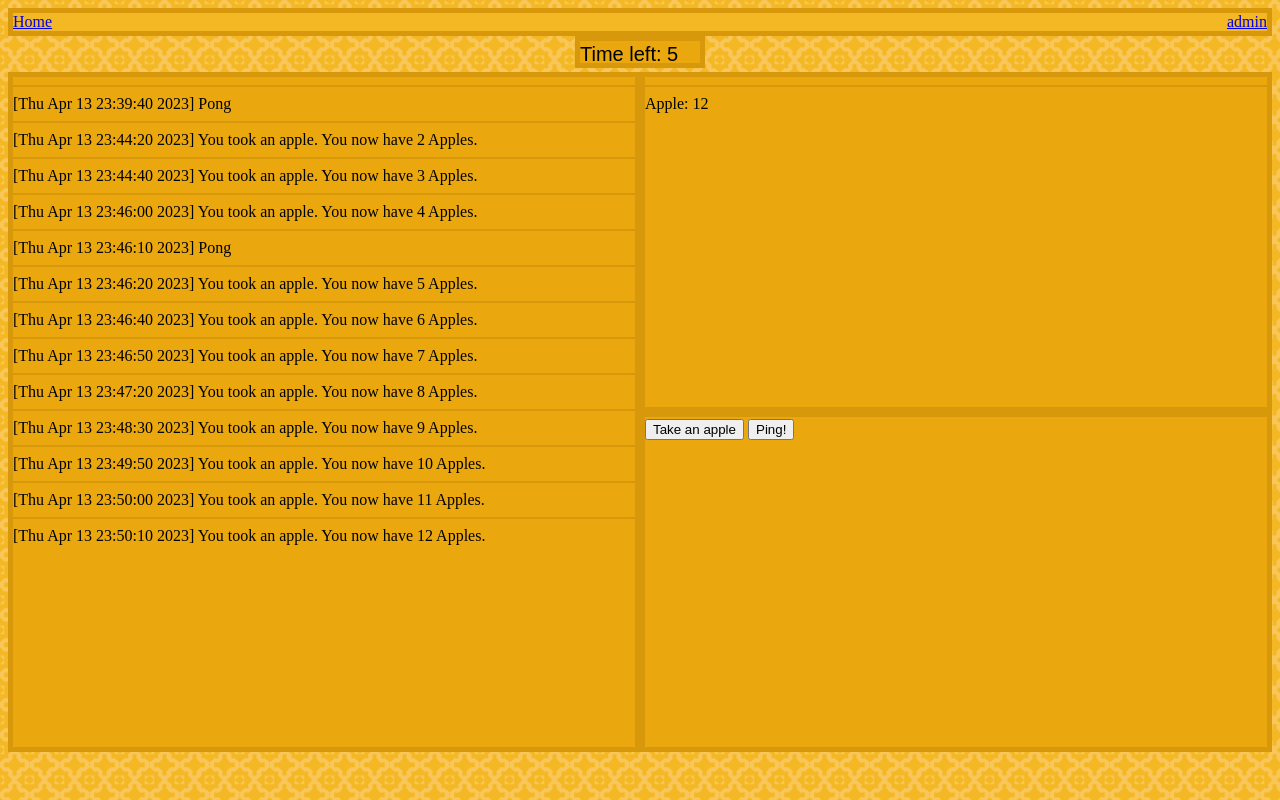
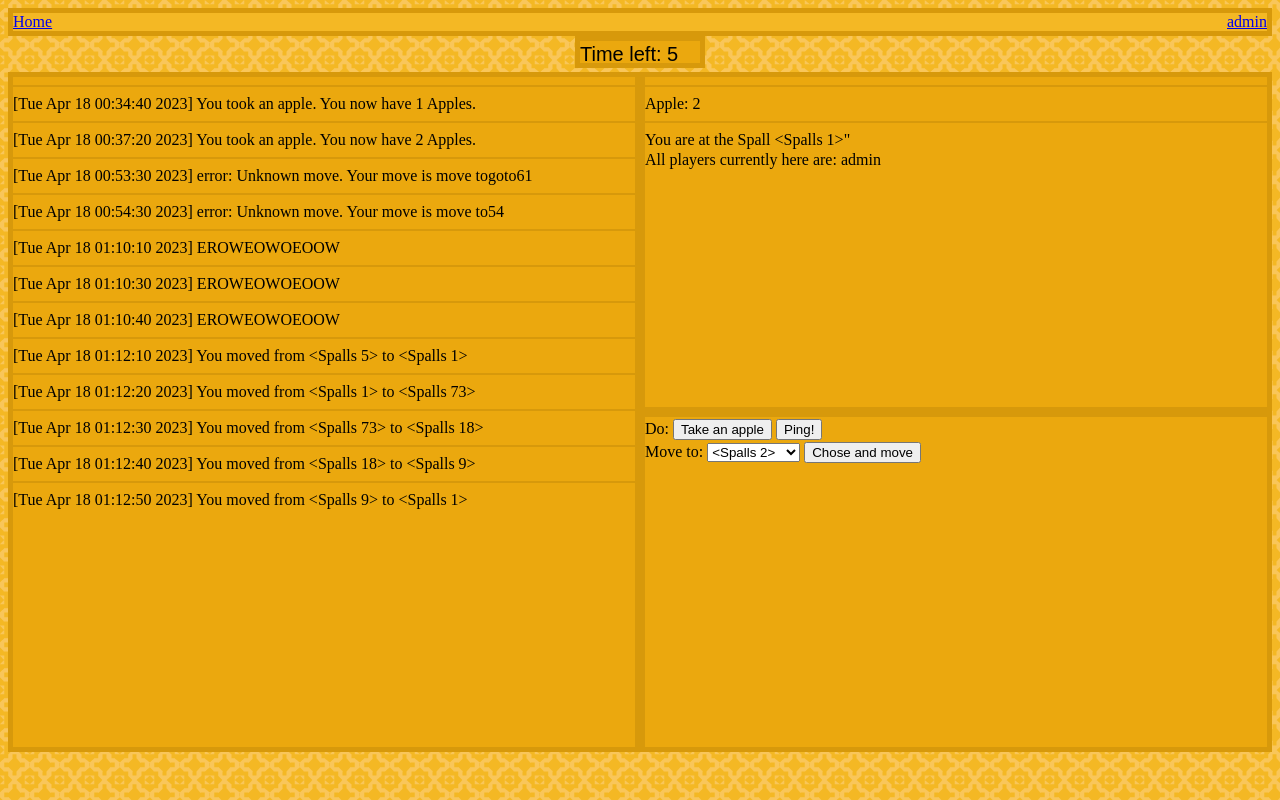
Before and after one commit to Solus-Deus/Conquester, a Flask app: page /game in a window 1280 px wide. Run offline with Flask 3, Linux system fonts and the light colour scheme; a user stored in the database is signed in; data comes from the database, SQL or seed files in the repository.

Commit message:
OWO AWESOME WOWK MISTEW SOLUS

```diff
--- a/app.py
+++ b/app.py
@@ -1,3 +1,4 @@
+import random
 from math import floor
 
 from flask import Flask, redirect, url_for, render_template, request, session, flash
@@ -6,20 +7,42 @@
 from datetime import timedelta
 import threading
 import time
-import os
 
 minute_length = 10
 
 app = Flask(__name__)
 app.secret_key = "genius"
-basedir = os.path.abspath(os.path.dirname(__file__))
 app.config['SQLALCHEMY_DATABASE_URI'] = 'sqlite:///database.sqlite3'
 print(app.config['SQLALCHEMY_DATABASE_URI'])
 app.config['SQLALCHEMY_TRACK_MODIFICATIONS'] = False
 app.permanent_session_lifetime = timedelta(hours=1)
 
+db = SQLAlchemy(app)
 
-db = SQLAlchemy(app)
+bridges = db.Table('bridges',
+                   db.Column('primary', db.Integer, db.ForeignKey('spalls.id')),
+                   db.Column('secondary', db.Integer, db.ForeignKey('spalls.id')))
+
+guestings = db.Table('guestings',
+                     db.Column('spalls', db.Integer, db.ForeignKey('spalls.id')),
+                     db.Column('users', db.Integer, db.ForeignKey('users.id')))
+
+
+class Spalls(db.Model):
+    id = db.Column("id", db.Integer, primary_key=True)
+    name = db.Column(db.String(40))
+    ingredients = db.relationship("Ingredients", backref="spalls")
+    bridges = db.relationship("Spalls", secondary=bridges, primaryjoin=(bridges.c.primary == id), secondaryjoin=(bridges.c.secondary == id), backref='spallings')
+    guests = db.relationship("Users", secondary=guestings, backref="position")
+
+    def __init__(self, name=None):
+        if name is None:
+            self.name = f'{self.id}'
+        else:
+            self.name = name
+
+    def distance(self, other):
+        pass
 
 
 class Users(db.Model):
@@ -52,18 +75,14 @@
     def __repr__(self):
         return f'<Item {self.item}>'
 
-#class Spalls(db.Model):
-#    _id = db.Column("id", db.Integer, primary_key=True)
-#    name = db.Column(db.String(20))
-#    ingredients = db.Column(db.String(100))
-#
-#    def __init__(self, name, password, email):
-#        self.name = name
-#        self.email = email
-#        self.password = password
-#        self.move = ""
-#        self.inventory = '{}'
-#        self.logs = '[]'
+
+class Ingredients(db.Model):
+    id = db.Column(db.Integer, primary_key=True)
+    object = db.Column(db.String(120), nullable=False)
+    spall_id = db.Column(db.Integer, db.ForeignKey('spalls.id'), nullable=False)
+
+    def __repr__(self):
+        return f'<Item {self.item}>'
 
 
 def perform_task():
@@ -72,8 +91,10 @@
         movers = Users.query.filter_by().all()
         for mover in movers:
             move = mover.move
+            print(move)
             if move != "":
                 inventory = mover.inventory
+                newlog="EROWEOWOEOOW"
                 if move == "ping":
                     newlog = "Pong"
                 elif move == "apple":
@@ -82,14 +103,24 @@
                         if i.item == "Apple":
                             found_inv = i
                             break
-                    if found_inv==None:
-                        found_inv=Inventory(item="Apple",amount=0,users=mover)
+                    if found_inv is None:
+                        found_inv = Inventory(item="Apple", amount=0, users=mover)
                         db.session.add(found_inv)
-                        db.session.commit()
                     found_inv.amount += 1
 
                     newlog = "You took an apple. You now have " + str(found_inv.amount) + " Apples."
+                elif move[:18] == "move to spall no. ":
+                    print("moe:move to spall")
+                    place = move[18:]
+                    newwhere = Spalls.query.filter_by(id=place).first()
+                    now = mover.position[0]
+                    now.guests.remove(mover)
+                    newwhere.guests.append(mover)
+                    newlog = f"You moved from {now} to {newwhere}"
                 else:
+                    print(move)
+                    print(move[:18])
+                    print(move[18:])
                     newlog = "error: Unknown move. Your move is " + move
                 newlog = "[" + time.ctime() + "] " + newlog
 
@@ -103,11 +134,32 @@
 
 
 def schedule_task():
-    while floor(time.time()) % minute_length != 0:
-        pass
     while True:
+        while floor(time.time()) % minute_length != 0:
+            pass
         perform_task()
-        time.sleep(minute_length)
+        time.sleep(minute_length-1)
+
+
+@app.route("/g", methods=['GET', 'POST'])
+def output():
+    print("gaytesting")
+    gay = Spalls.query.filter_by(id=1).first()
+    print(gay.bridges)
+    bi = Spalls.query.filter_by(id=2).first()
+    gay.bridges.append(bi)
+    print(gay.bridges)
+    Spalls.query.filter_by(id=gay.id).delete()
+    db.session.add(gay)
+    print(gay.bridges)
+    db.session.commit()
+    print(gay.bridges)
+    regay = Spalls.query.filter_by(id=1).first()
+    print(regay.bridges)
+    spa = Spalls.query.filter_by().all()
+    for i in spa:
+        print(i.bridges)
+    return redirect(url_for("homepage"))
 
 
 @app.route("/", methods=['GET', 'POST'])
@@ -176,6 +228,10 @@
                     usr = Users(login, password)
                     db.session.add(usr)
                     db.session.commit()
+                    spalls = Spalls.query.filter_by().all()
+                    randomspall = random.choice(spalls)
+                    randomspall.guests.append(usr)
+                    db.session.commit()
                     flash("Account created! Proceed to login!", "info")
                     return redirect(url_for("homepage"))
 
@@ -190,7 +246,7 @@
     if "login" in session:
         if session["login"] == "admin":
             user_list = Users.query.filter_by().all()
-            return render_template('admin.html', listt=user_list, lenn=len(user_list))
+            return render_template('admin.html', listt=user_list, lenn=len(user_list), spalls=Spalls.query.filter_by().all(), spalen=len(Spalls.query.filter_by().all()))
         else:
             return redirect(url_for("homepage"))
     else:
@@ -202,19 +258,20 @@
     email = None
     if "login" in session:
         userr = session["login"]
+        found_user = Users.query.filter_by(name=userr).first()
         if request.method == 'POST':
             if request.form.get("logout") == "logout":
                 return redirect(url_for("logout"))
             elif request.form.get("save") == "Save":
                 email = request.form["email"]
                 session["email"] = email
-                found_user = Users.query.filter_by(name=userr).first()
                 found_user.email = email
                 db.session.commit()
         else:
             if "email" in session:
                 email = session["email"]
-        return render_template('user.html', login=userr, email=email)
+        db.session.commit()
+        return render_template('user.html', login=userr, email=email, pos=found_user.position)
     else:
         return redirect(url_for("login"))
 
@@ -228,6 +285,10 @@
                 move = "ping"
             elif request.form.get("apple") == "Take an apple":
                 move = "apple"
+            elif request.form.get("cam") == "Chose and move":
+                place = request.form["placelist"]
+                move = "move to spall no. "+place
+
             else:
                 move = "Error: No such move!"
             found_user = Users.query.filter_by(name=session["login"]).first()
@@ -239,8 +300,10 @@
             userr = session["login"]
             found_user = Users.query.filter_by(name=userr).first()
             print(found_user.logs)
+            print(found_user.position)
+            print(found_user.position[0].bridges)
             return render_template('gamebase.html', logs=eval(found_user.logs), inv=found_user.inventory,
-                                   toime=minute_length - (floor(time.time() % minute_length)))
+                                   toime=minute_length - (floor(time.time() % minute_length)), pos=found_user.position[0])
     else:
         return redirect(url_for("login"))
 
@@ -253,9 +316,9 @@
 
 
 thread = threading.Thread(target=schedule_task)
-thread.start()
 
 if __name__ == "__main__":
     with app.app_context():
         db.create_all()
+    thread.start()
     app.run(debug=True, use_reloader=False, host="0.0.0.0")
--- a/templates/gamebase.html
+++ b/templates/gamebase.html
@@ -11,7 +11,7 @@
 				ctx.clearRect(0, 0, myCanvas.width, myCanvas.height);
 				ctx.fillText("Time left: "+ttime, 0, 20);
 				ttime = ttime-1
-				if (ttime <= 0) {
+				if (ttime < 0) {
 					location.reload();
 				}
 			}
@@ -32,11 +32,25 @@
 		<hr>
 		<p>{{i.item}}: {{i.amount}}</p>
 		{% endfor %}
+		<hr>
+		<p>You are at the Spall {{pos}}"</p>
+		<p>All players currently here are:
+		{% for i in pos.guests %}
+			{{i.name}}
+		{% endfor %}
+		</p>
 	</div>
 	<div class="gamelog halfheight">
 		<form method="post" action="#">
-			<p><input type="submit" value="Take an apple" name="apple">
+			<p>Do: <input type="submit" value="Take an apple" name="apple">
 			<input type="submit" value="Ping!" name="ping"></p>
+			<p>Move to:
+				<select id="place" name="placelist">
+				{% for i in pos.bridges %}
+  				<option value="{{i.id}}">{{i}}</option>
+				{% endfor %}
+				</select>
+				<input type="submit" value="Chose and move" name="cam"></p>
 		</form>
 	</div>
 	<script>
--- a/templates/user.html
+++ b/templates/user.html
@@ -3,6 +3,7 @@
 <h2>Welcome, {{ login }}!</h2>
 <form method="post" action="#">
 	<h1>Probably the master page</h1>
+	<p>{{pos}}</p>
 	<a href="../game"><img src="../static/img/play.png" alt="Enter game" style="width:360px;height:320px;"></a>
 	<p>E-mail adress: <input type="email" placeholder="Enter E-mail" name="email" value={{email if email}}></p>
 	<p><input type="submit" value="Save" name="save"></p>
```
Also changed, not shown: createstuffNOTSTART.py (added, +35 -0 lines), templates/admin.html (+8 -0 lines), database.sqlite3 (deleted), instance/database.sqlite3, instance/users.sqlite3 (deleted).
